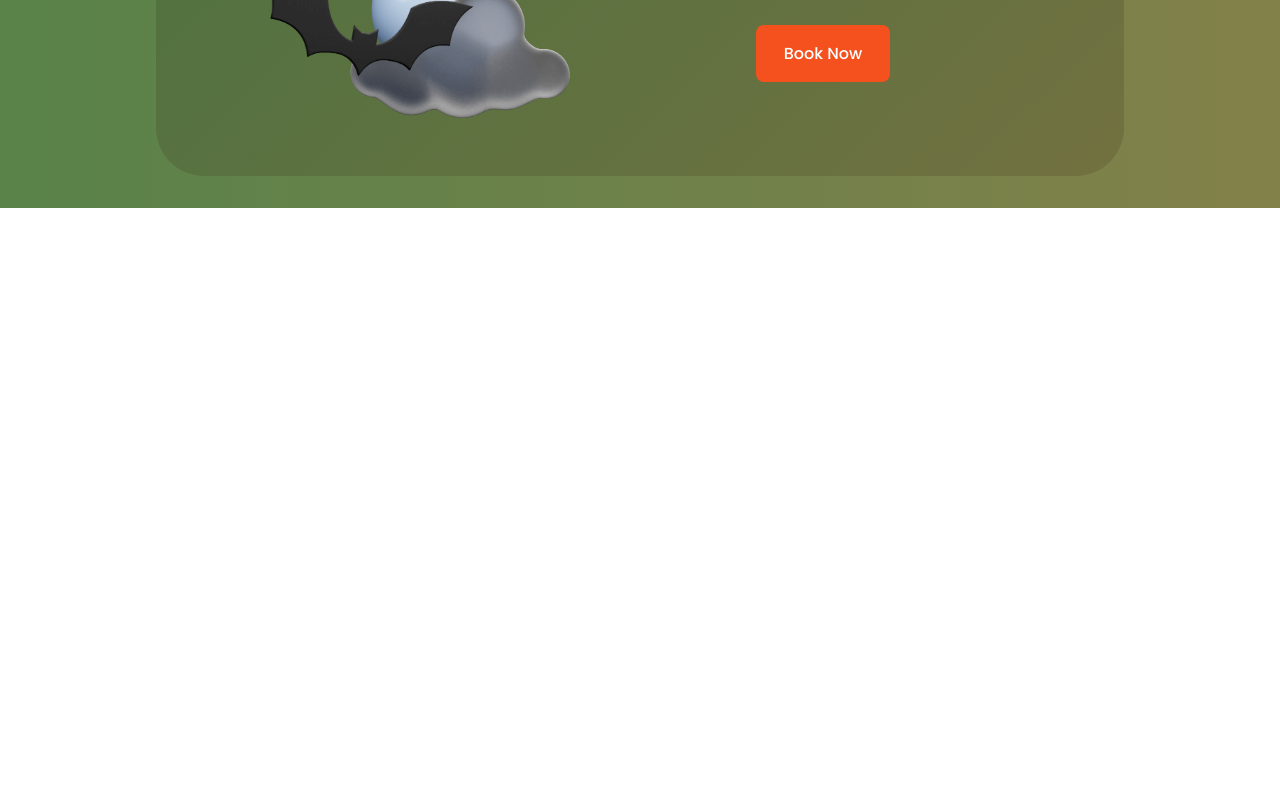
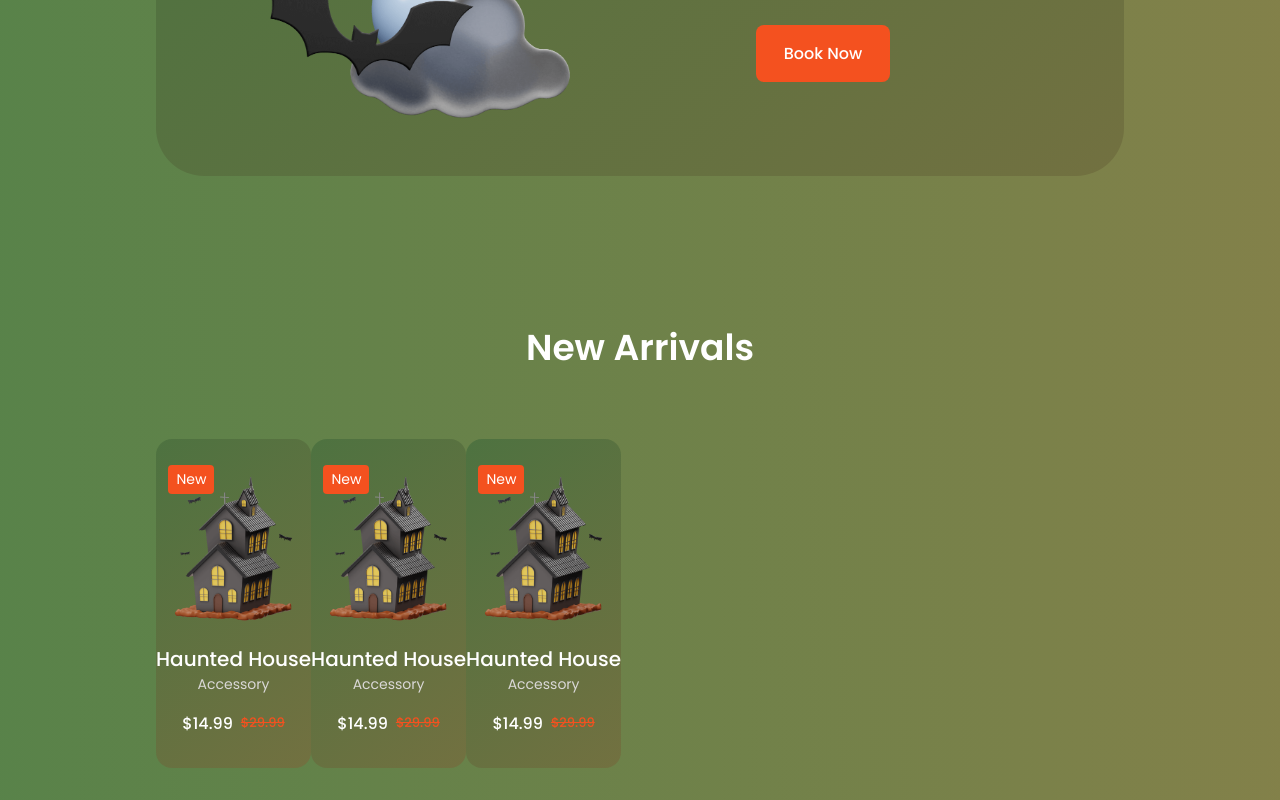
Before and after one commit to muzammilpro/Haloween-Website-in-react.js, a React (Create React App) app: page / in a window 1280 px wide. Shown: the part 2895-3695 px from the top of the page. Before the commit the page ends 3103 px from the top, so only its background shows below. Built offline with nearby package versions, Linux system fonts and the light colour scheme.

Commit message:
Do Some Changes

```diff
--- a/src/Pages/HomePage.js
+++ b/src/Pages/HomePage.js
@@ -4,6 +4,7 @@ import Cards from '../components/Cards/Cards'
 import AboutSection from '../components/AboutSection/AboutSection'
 import TrickOrTreatSection from '../components/TrickOrTreatSection/TrickOrTreatSection'
 import DiscountSection from '../components/DiscountSection/DiscountSection'
+import NewArrivals from '../components/NewArrivals/NewArrivals'
 
 
 
@@ -34,6 +35,7 @@ function HomePage() {
             <AboutSection/>
             <TrickOrTreatSection/>
             <DiscountSection />
+            <NewArrivals />
 
 
 
--- /dev/null
+++ b/src/components/NewArrivals/NewArrivals.js
@@ -0,0 +1,25 @@
+import Cards from '../NewArrivalsCards/NewArrivalsCards'
+
+export default function NewArrivals() {
+    return (
+        <div>
+            <section className="section new" id="new">
+                <h2 className="section__title">New Arrivals</h2>
+
+                <div className="new__container container">
+                    <div className="swiper new-swiper">
+                        <div className="swiper-wrapper">
+
+
+                            <Cards />
+                            <Cards />
+                            <Cards />
+
+
+                        </div>
+                    </div>
+                </div>
+            </section>
+        </div>
+    )
+}
--- /dev/null
+++ b/src/components/NewArrivalsCards/NewArrivalsCards.js
@@ -0,0 +1,23 @@
+import Image from '../../images/new1-img.png'
+
+export default function NewArrivalsCards() {
+    return (
+        <div>
+            <div className="new__content swiper-slide">
+                <div className="new__tag">New</div>
+                <img src={Image} alt="" className="new__img" />
+                <h3 className="new__title">Haunted House</h3>
+                <span className="new__subtitle">Accessory</span>
+
+                <div className="new__prices">
+                    <span className="new__price">$14.99</span>
+                    <span className="new__discount">$29.99</span>
+                </div>
+
+                <button className="button new__button">
+                    <i className='bx bx-cart-alt new__icon'></i>
+                </button>
+            </div>
+        </div>
+    )
+}
```
